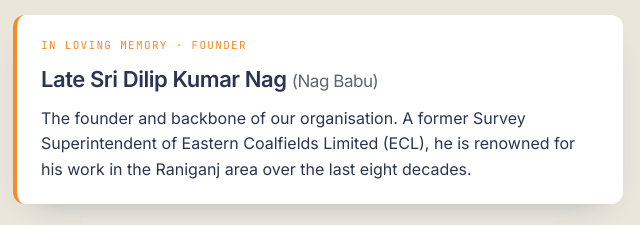
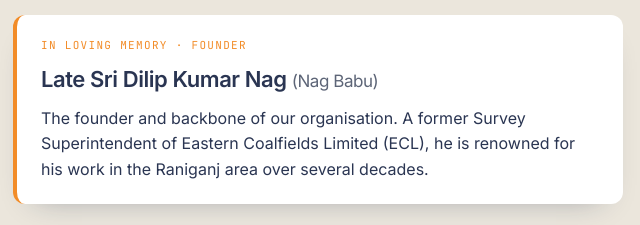
Before and after one commit to sumit218-ux/Nag-Associates-Website, a plain HTML site: page index.html in a window 1280 px wide. Shown: the part 2485-2710 px from the top of the page, 67-707 px from the left. Drawn offline with Linux system fonts and the light colour scheme.

Commit message:
Tribute: change 'eight decades' to 'several decades'
Co-Authored-By: Claude Opus 5.5 <noreply@anthropic.com>
Claude-Session: https://claude.ai/code/session_01WrQhbSoPEcSiqkcLBGP6nh

```diff
--- a/index.html
+++ b/index.html
@@ -155,7 +155,7 @@
           <blockquote class="tribute">
             <span class="mono-label">In loving memory · Founder</span>
             <p class="tribute-name">Late Sri Dilip Kumar Nag <span>(Nag Babu)</span></p>
-            <p>The founder and backbone of our organisation. A former Survey Superintendent of Eastern Coalfields Limited (ECL), he is renowned for his work in the Raniganj area over the last eight decades.</p>
+            <p>The founder and backbone of our organisation. A former Survey Superintendent of Eastern Coalfields Limited (ECL), he is renowned for his work in the Raniganj area over several decades.</p>
           </blockquote>
           <p>He founded Nag &amp; Associates in <strong>2002</strong>, on a commitment to accurate measurement, reliable documentation and professional service.</p>
           <p>Today the organisation is led by its owner, <strong>Amit Kumar Nag</strong>, a Consulting Civil Engineer and Surveyor who joined in <strong>2012</strong>. With his small team working under his guidance, he has expanded our work into civil engineering, building planning, advanced surveying, statutory approvals and technical documentation.</p>
```
